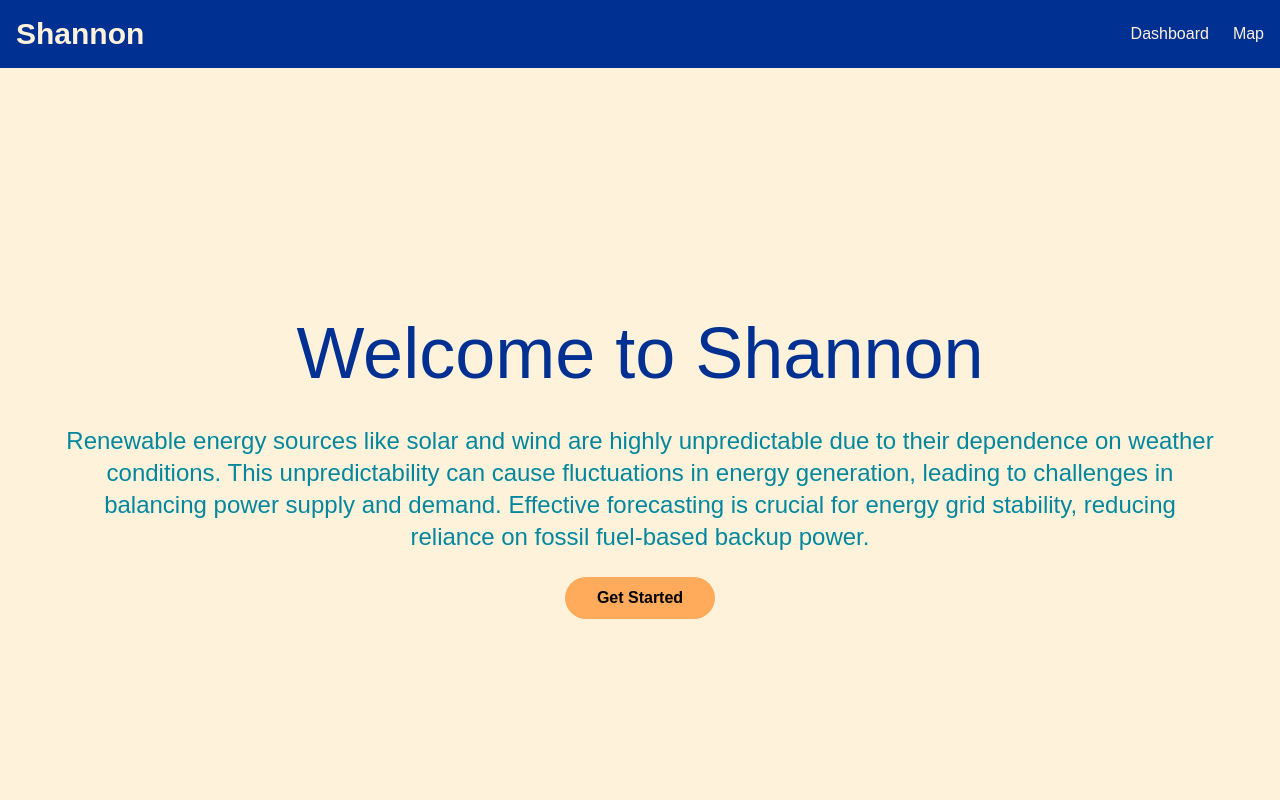
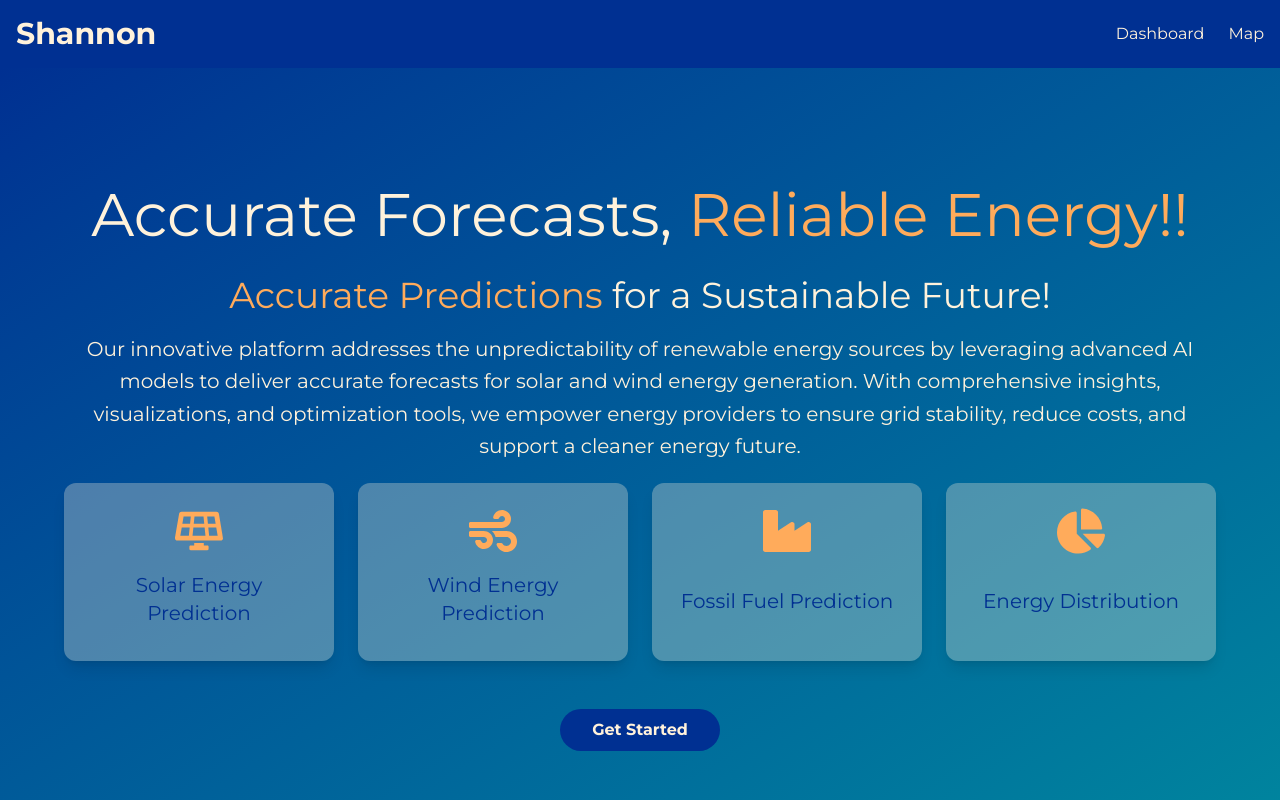
Before and after one commit to sksmagr23/shannon_frontend, a Next.js app in the folder shannon/: page / in a window 1280 px wide. Shown: the top 800 px of the page. Built offline with nearby package versions, Linux system fonts and the light colour scheme.

Commit message:
UI fixed

```diff
--- a/shannon/package.json
+++ b/shannon/package.json
@@ -15,7 +15,8 @@
     "mapbox-gl": "^3.10.0",
     "next": "15.2.0",
     "react": "^19.0.0",
-    "react-dom": "^19.0.0"
+    "react-dom": "^19.0.0",
+    "react-icons": "^5.5.0"
   },
   "devDependencies": {
     "@eslint/eslintrc": "^3",
--- a/shannon/src/app/globals.css
+++ b/shannon/src/app/globals.css
@@ -1,4 +1,10 @@
 @import "tailwindcss";
+
+body {
+    font-family: 'Montserrat', Arial, sans-serif;
+    background-color: #000; /* Black background for a clean look */
+    color: #fff; /* White text for contrast */
+  }
 
 .ant-layout {
     background: #f0f2f5;
--- a/shannon/src/app/layout.js
+++ b/shannon/src/app/layout.js
@@ -2,6 +2,7 @@ import { Geist, Geist_Mono } from "next/font/google";
 import "./globals.css";
 import 'antd/dist/reset.css';
 import Navbar from "../../Components/layout/navbar";
+import { Montserrat } from 'next/font/google';
 
 const geistSans = Geist({
   variable: "--font-geist-sans",
@@ -13,6 +14,12 @@ const geistMono = Geist_Mono({
   subsets: ["latin"],
 });
 
+const montserrat = Montserrat({
+  subsets: ['latin'], // Specify subsets
+  weight: ['400', '700'], // Load Regular (400) and Bold (700) weights
+  display: 'swap', // Optimize font loading
+});
+
 export const metadata = {
   title: "Create Next App",
   description: "Generated by create next app",
@@ -21,10 +28,11 @@ export const metadata = {
 export default function RootLayout({ children }) {
   return (
     <html lang="en">
-      <Navbar />
+
       <body
         className={`${geistSans.variable} ${geistMono.variable} antialiased`}
       >
+        <Navbar />
         {children}
       </body>
     </html>
--- a/shannon/src/app/page.js
+++ b/shannon/src/app/page.js
@@ -1,50 +1,94 @@
 "use client";
-import { motion } from "framer-motion";
+import { motion, useInView } from "framer-motion";
+import { FaSolarPanel, FaWind, FaIndustry, FaChartPie } from 'react-icons/fa';
+import { useRef, useState } from 'react';
 
 const fadeIn = {
   hidden: { opacity: 0, y: 20 },
   visible: { opacity: 1, y: 0 }
 };
+//1st component
+const FeatureCard = ({ icon, title, delay }) => (
+  <motion.div
+    style={{ backgroundColor: 'rgba(255, 242, 219, 0.3)' }}
+    className="p-6 rounded-xl shadow-lg flex flex-col items-center"
+    initial="hidden"
+    animate="visible"
+    variants={fadeIn}
+    viewport={{ once: false, amount: 0.8 }}
+    transition={{ duration: 0.5, delay }}
+  >
+    <div className="text-5xl text-[#FFAB5B] mb-4">
+      {icon}
+    </div>
+    <h3 className="text-[#003092] text-xl font-semibold mt-4">{title}</h3>
+  </motion.div>
+);
+
 
   export default function Home() {
+  const ref = useRef(null);
+  const isInView = useInView(ref, { once: false });
+
+
+  const text = "Renewable energy sources like solar and wind are highly unpredictable due to their dependence on weather conditions. This unpredictability can cause fluctuations in energy generation, leading to challenges in balancing power supply and demand. Effective forecasting is crucial for energy grid stability, reducing reliance on fossil fuel-based backup power.";
+
   return (
     <div className="min-h-screen" style={{ backgroundColor: "#FFF2DB" }}>
       {/* Hero Section */}
-      <section className="relative h-screen flex items-center justify-center px-4 md:px-6">
+      <section ref={ref} className="relative min-h-screen flex flex-col items-center justify-center px-4 pt-9 pb-9 md:px-6 bg-gradient-to-br from-[#003092] to-[#00879E] text-[#FFF2DB]">
     <div className="max-w-6xl mx-auto text-center">
+      {/* Heading */}
     <motion.h1
-            className="text-5xl md:text-7xl font-bold mb-6"
-            style={{ color: "#003092" }}
+      className="text-5xl md:text-6xl font-bold mb-6"
       initial="hidden"
-            animate="visible"
       variants={fadeIn}
+      whileInView="visible"
       transition={{ duration: 0.5 }}
     >
-            Welcome to Shannon
+      <span className="text-[#FFF2DB]">Accurate Forecasts, </span>
+      <span className="text-[#FFAB5B]">Reliable Energy!!</span>
     </motion.h1>
-          <motion.p
-            className="text-xl md:text-2xl mb-8"
-            style={{ color: "#00879E" }}
+
+    {/* Subheading */}
+    <motion.h2
+      className="text-4xl md:text-4xl font-bold mb-4"
       initial="hidden"
-            animate="visible"
       variants={fadeIn}
+      whileInView="visible"
       transition={{ duration: 0.5, delay: 0.2 }}
     >
-            Renewable energy sources like solar and wind are highly unpredictable due to their
-dependence on weather conditions. This unpredictability can cause fluctuations in energy
-generation, leading to challenges in balancing power supply and demand. Effective
-forecasting is crucial for energy grid stability, reducing reliance on fossil fuel-based backup
-power.
+      <span className="text-[#FFAB5B]">Accurate Predictions </span>
+      <span className="text-[#FFF2DB]">for a Sustainable Future!</span>
+    </motion.h2>
+
+    {/* Description */}
+    <motion.p
+      className="text-lg md:text-xl leading-relaxed"
+      initial="hidden"
+      variants={fadeIn}
+      whileInView="visible"
+      transition={{ duration: 0.5, delay: 0.4 }}
+    >
+     Our innovative platform addresses the unpredictability of renewable energy sources by leveraging advanced AI models to deliver accurate forecasts for solar and wind energy generation. With comprehensive insights, visualizations, and optimization tools, we empower energy providers to ensure grid stability, reduce costs, and support a cleaner energy future.
     </motion.p>
+
+
+
+      <div className="grid grid-cols-1 md:grid-cols-2 lg:grid-cols-4 gap-6 mb-12">
+        <FeatureCard icon={<FaSolarPanel className="text-5xl text-[#FFAB5B]" />} title="Solar Energy Prediction" delay={0.6} />
+        <FeatureCard icon={<FaWind className="text-5xl text-[#FFAB5B]" />} title="Wind Energy Prediction" delay={0.8} />
+        <FeatureCard icon={<FaIndustry className="text-5xl text-[#FFAB5B] mb-4" />} title="Fossil Fuel Prediction" delay={1} />
+        <FeatureCard icon={<FaChartPie className="text-5xl text-[#FFAB5B] mb-4" />} title="Energy Distribution" delay={1.2} />
+      </div>
       <motion.button
-            className="px-8 py-3 rounded-full text-white text-lg font-semibold"
-            style={{ backgroundColor: "#FFAB5B" }}
-            whileHover={{ scale: 1.05 }}
+        className="px-8 py-3 rounded-full text-[#003092] text-lg font-semibold bg-[#003092] hover:bg-[#FFAB5B] transition-colors duration-300 !cursor-pointer"
+        whileHover={{ scale: 1.1 }}
         whileTap={{ scale: 0.95 }}
         initial="hidden"
+        variants={fadeIn}
         animate="visible"
-            variants={fadeIn}
-            transition={{ duration: 0.5, delay: 0.4 }}
+        transition={{ duration: 0.5, delay: 0.05 }}
       >
         Get Started
       </motion.button>
```
Also changed, not shown: 1 other file (tests, documents, lock files or other folders). Lines whose indentation alone changed are shown as unchanged.
